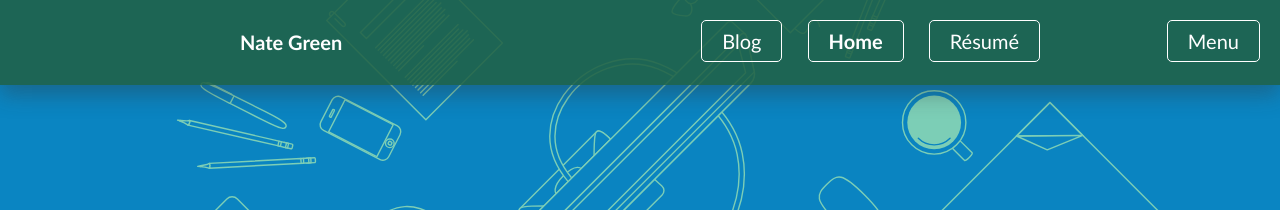
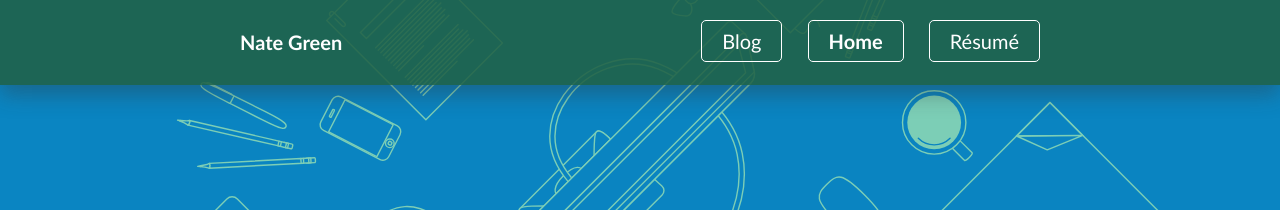
Before and after one commit to nategreen/old-website, a Jekyll site: the page built from index.html, in a window 1280 px wide. Shown: the top 210 px of the page. Built offline with Jekyll 4.4.1, drawn with Linux system fonts in a browser that asks for light colours; nearby versions of some CDN libraries.

Commit message:
fix #menu-button still showing in bigger layouts (for real this time)

```diff
--- a/_sass/_layout.scss
+++ b/_sass/_layout.scss
@@ -168,12 +168,16 @@ body > header.open {
 
 @include media-query($tablet) {
   body > header {
+    #menu-button {
+      display: none;
+    }
+
     nav {
       height: auto;
       width: 50%;
       float: right;
 
-      #menu-button, h3 {
+      h3 {
         display: none;
       }
 
```
